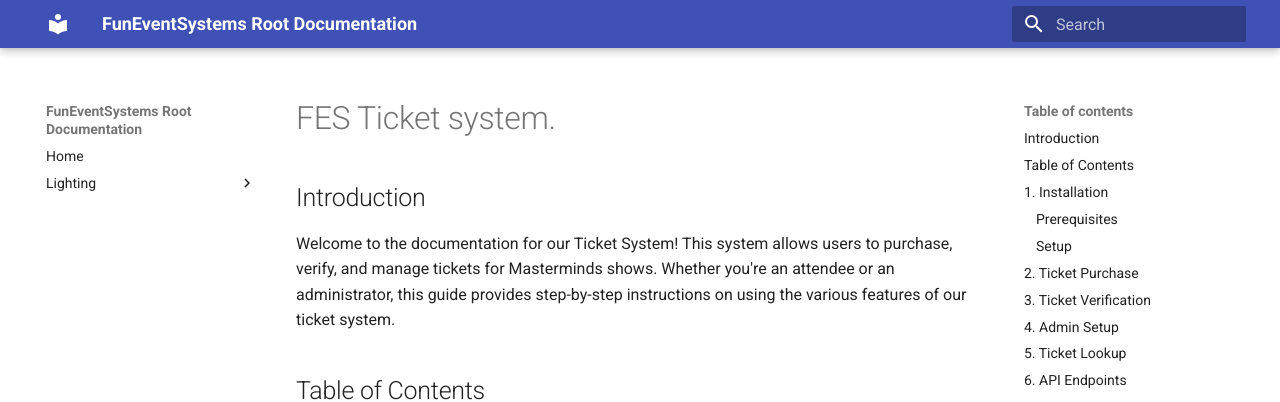
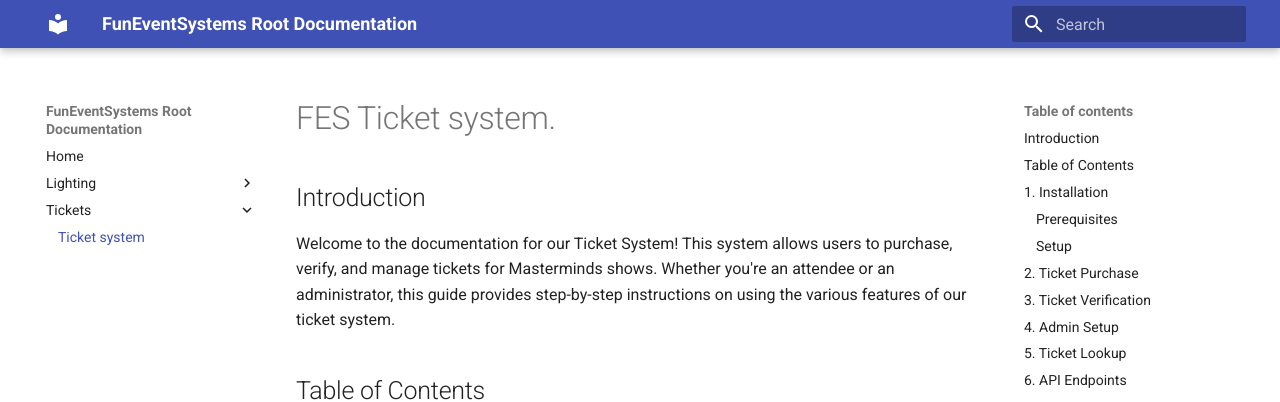
Before and after one commit to funeventsystems/documentation, an MkDocs documentation site: the page built from docs/tickets.md, in a window 1280 px wide. Shown: the top 402 px of the page. Built offline with MkDocs 1.6.1 and Material for MkDocs 9.7.7, drawn with Linux system fonts in a browser that asks for light colours.

Commit message:
Update mkdocs.yml

```diff
--- a/mkdocs.yml
+++ b/mkdocs.yml
@@ -4,6 +4,8 @@ nav:
     - Lighting:
           - Modular Lights : modular-lights.md
           - Lighting Board : lightboard.md
+    - Tickets:
+          - Ticket system : tickets.md
 
 
 theme:
```
